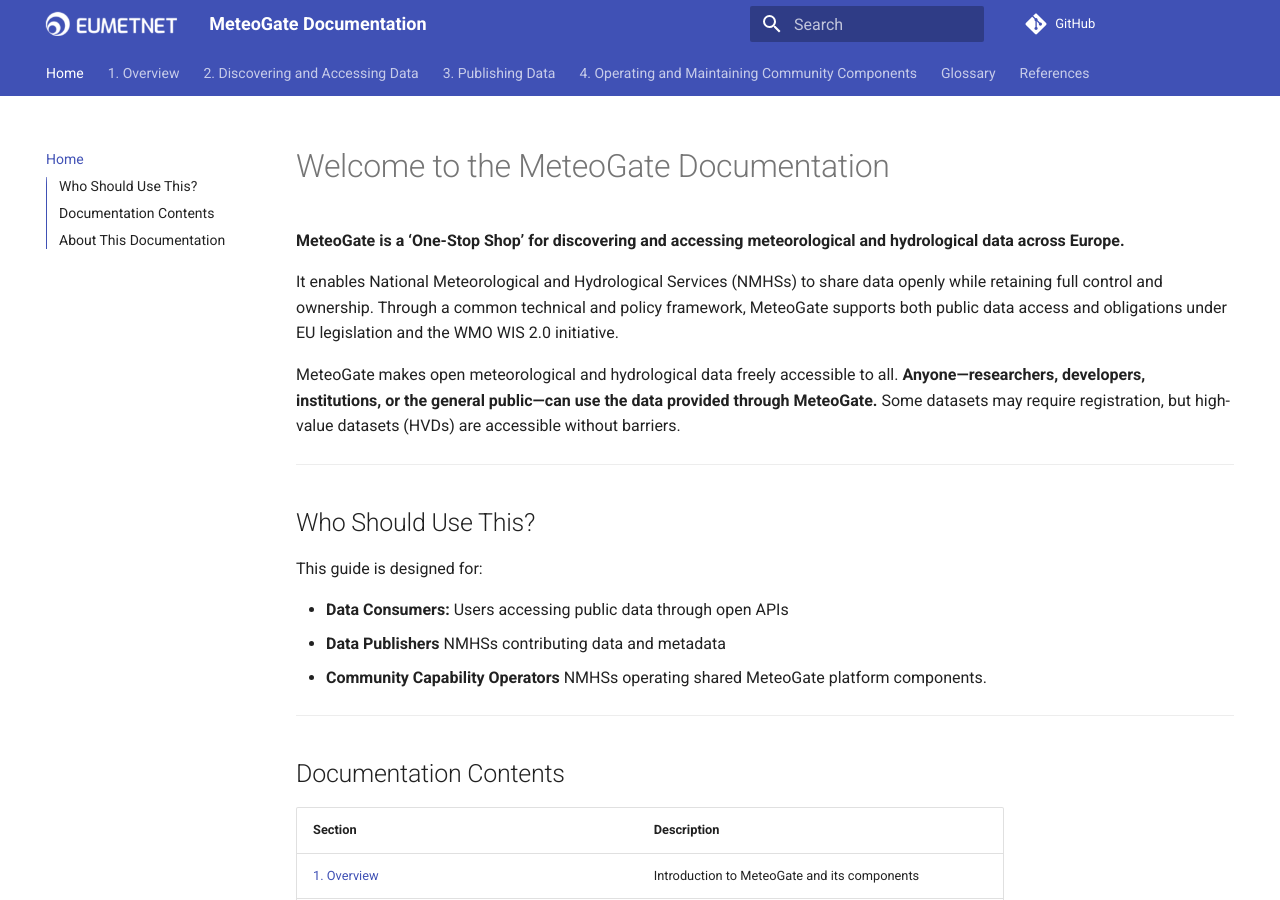
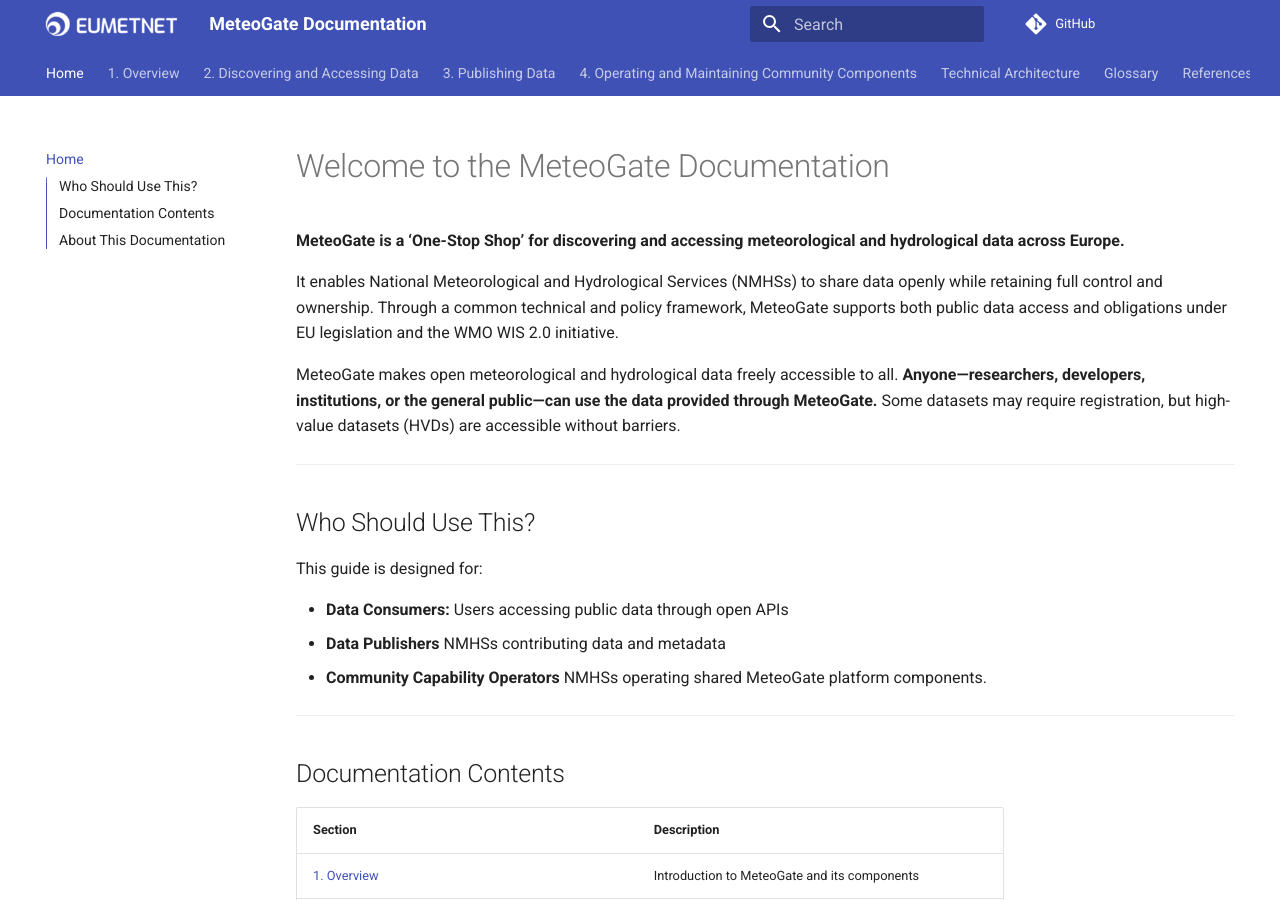
Before and after one commit to EUMETNET/meteogate-documentation, an MkDocs documentation site: the page built from docs/index.md, in a window 1280 px wide and 900 px high. Built offline with MkDocs 1.6.1 and Material for MkDocs 9.7.7, drawn with Linux system fonts in a browser that asks for light colours; comment, search, counter and statistics services are not loaded.

Commit message:
Update mkdocs.yml

```diff
--- a/mkdocs.yml
+++ b/mkdocs.yml
@@ -21,5 +21,6 @@ nav:
   - 2. Discovering and Accessing Data: 2-discovering-and-accessing-data.md
   - 3. Publishing Data: 3-publishing-data.md
   - 4. Operating and Maintaining Community Components: 4-operating-and-maintaining-community-components.md
+  - Technical Architecture: technical-architecture.md
   - Glossary: glossary.md
   - References: references.md
```
